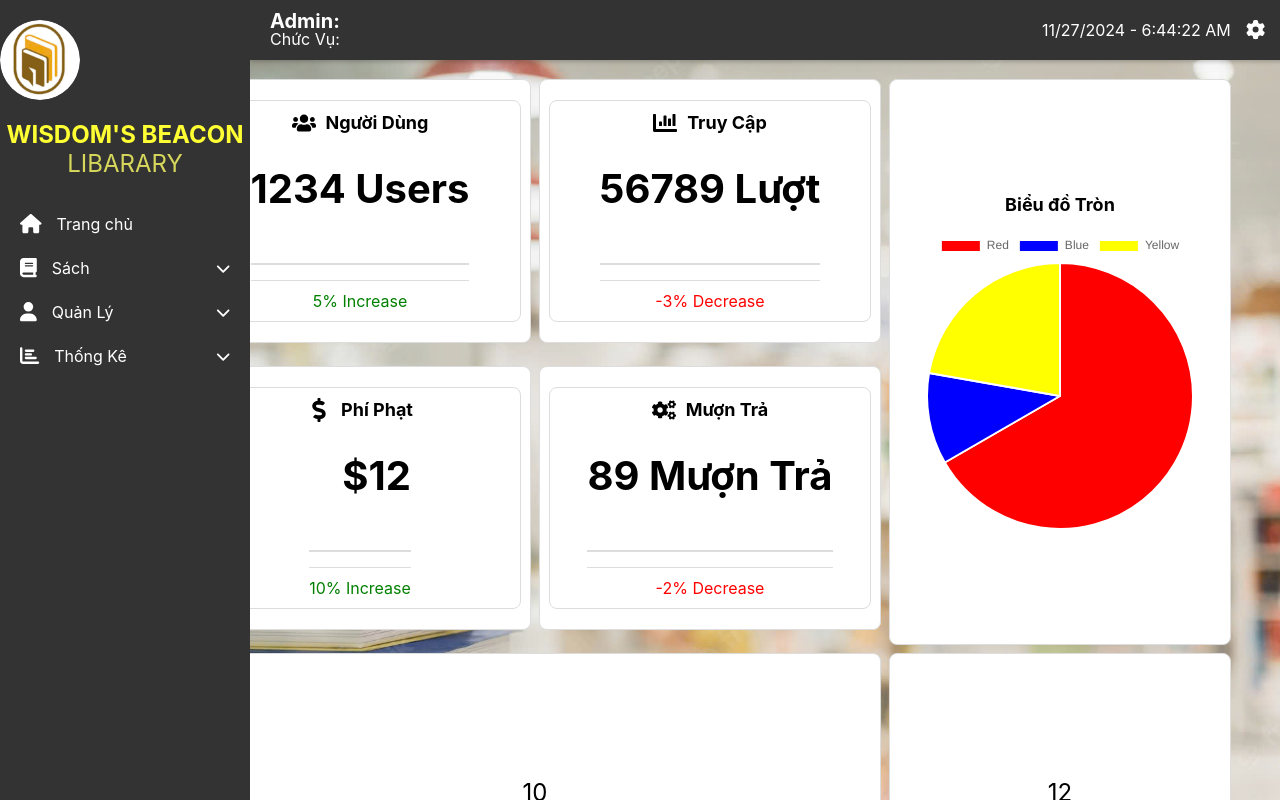
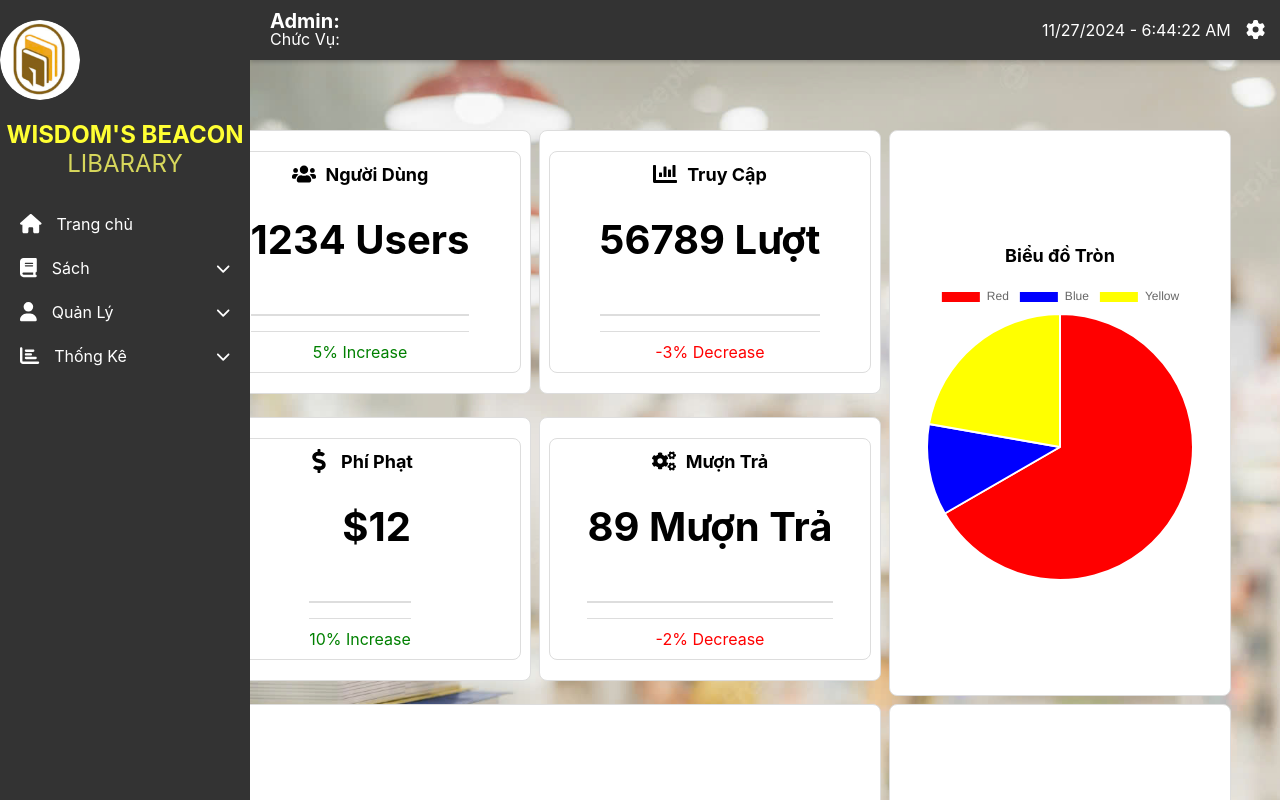
Before and after one commit to vantu522/frontend_library, a React (Create React App) app: page /admin in a window 1280 px wide. Shown: the top 800 px of the page. Built offline with nearby package versions, Linux system fonts and the light colour scheme.

Commit message:
fix loi css

```diff
--- a/src/components/user/layout/UserLayout.css
+++ b/src/components/user/layout/UserLayout.css
@@ -6,6 +6,4 @@
 
 .main-content {
     flex: 1;
-    padding: 20px;
-    margin-top: 60px; /* Điều chỉnh theo chiều cao của Header */
 }
--- a/src/pages/user/HomePage/HomePage.css
+++ b/src/pages/user/HomePage/HomePage.css
@@ -7,11 +7,11 @@
 
 .content {
   background-image: url('/public/assets/images/home.jpg');
-  background-size: 100% auto;
+  background-size: cover;
   background-repeat: no-repeat;
   background-position: center;
   width: 100%;
-  height: 100vh;
+  min-height: 100vh;
   display: flex;
   flex-direction: column;
   overflow: hidden;
```
